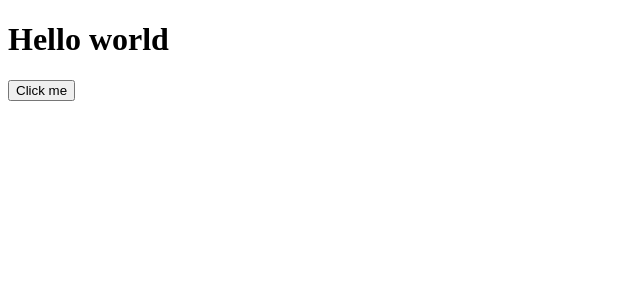
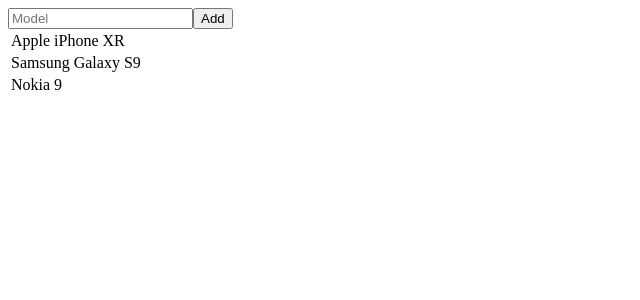
Before and after one commit to NurgaliyevS/Angular-Metanit, an Angular app: page / in a window 1280 px wide. Shown: the top 300 px of the page, without its empty margins (0-640 px from the left). Built offline with nearby package versions, Linux system fonts and the light colour scheme.

Commit message:
implementing dependency injection

```diff
--- a/src/app/app.component.html
+++ b/src/app/app.component.html
@@ -1,3 +1,11 @@
-<h1>Hello world</h1>
-
-<data></data>
+<div class="panel">
+  <div>
+    <input [(ngModel)]="name" placeholder="Model" />
+    <button (click)="addItem(name)">Add</button>
+  </div>
+  <table>
+    <tr *ngFor="let item of items">
+      <td>{{ item }}</td>
+    </tr>
+  </table>
+</div>
--- a/src/app/app.component.ts
+++ b/src/app/app.component.ts
@@ -1,18 +1,21 @@
-import { Component, ElementRef, ViewChild } from '@angular/core';
+import { Component } from '@angular/core';
+import { DataService } from './data.service';
 @Component({
   selector: 'my-app',
-  templateUrl: './app.component.html'
+  templateUrl: './app.component.html',
+  providers: [DataService]
 })
 export class AppComponent{
-  @ViewChild("nameText", {static: false})
-  nameParagraph: ElementRef | undefined;
+  items: string[] = [];
+  name: string = "";
 
-  name: string = 'Tom'
+  constructor(private dataService: DataService){}
 
-  change(){
-    if (this.nameParagraph !== undefined) {
-      console.log(this.nameParagraph.nativeElement.textContent)
-      this.nameParagraph.nativeElement.textContent = 'hell';
-    }
+  addItem(name: string) {
+    this.dataService.addData(name);
+  }
+
+  ngOnInit(){
+    this.items = this.dataService.getData();
   }
 }
--- a/src/app/app.module.ts
+++ b/src/app/app.module.ts
@@ -2,10 +2,9 @@
 import { FormsModule } from '@angular/forms';
 import { AppComponent } from './app.component';
 import { NgModule } from '@angular/core';
-import { DataModule } from './data/data.module';
 
 @NgModule({
-  imports: [BrowserModule, FormsModule, DataModule],
+  imports: [BrowserModule, FormsModule],
   declarations: [AppComponent],
   bootstrap: [AppComponent],
 })
--- /dev/null
+++ b/src/app/data.service.ts
@@ -0,0 +1,11 @@
+export class DataService {
+    private data: string[] = ['Apple iPhone XR', 'Samsung Galaxy S9', 'Nokia 9'];
+
+    getData(): string[]{
+        return this.data;
+    }
+
+    addData(name: string) {
+        this.data.push(name);
+    }
+}
--- a/src/app/data/data.component.css
+++ /dev/null
@@ -1,3 +0,0 @@
-.invisible {
-  display: none;
-}
--- a/src/app/data/data.component.html
+++ /dev/null
@@ -1,8 +0,0 @@
-<div [ngClass]="{invisible: visibility}">
-  <h1>Hello Angular 15</h1>
-  <p>
-    Angular 15 represents
-  </p>
-</div>
-
-<button (click)="toggle()">Click me</button>
--- a/src/app/data/data.component.ts
+++ /dev/null
@@ -1,14 +0,0 @@
-import { Component } from '@angular/core';
-
-@Component({
-  selector: 'data',
-  templateUrl: './data.component.html',
-  styleUrls: ['./data.component.css'],
-})
-export class DataComponent {
-  visibility: boolean = true;
-
-  toggle(){
-    this.visibility = !this.visibility;
-  }
-}
```
Also changed, not shown: src/app/data/data.module.ts (deleted, +0 -11 lines).
